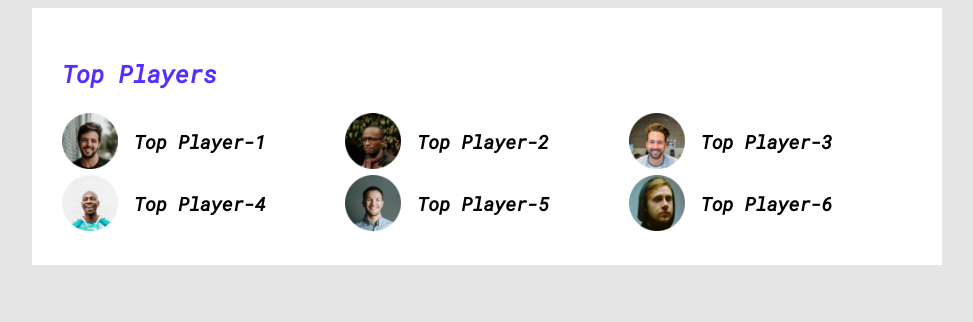
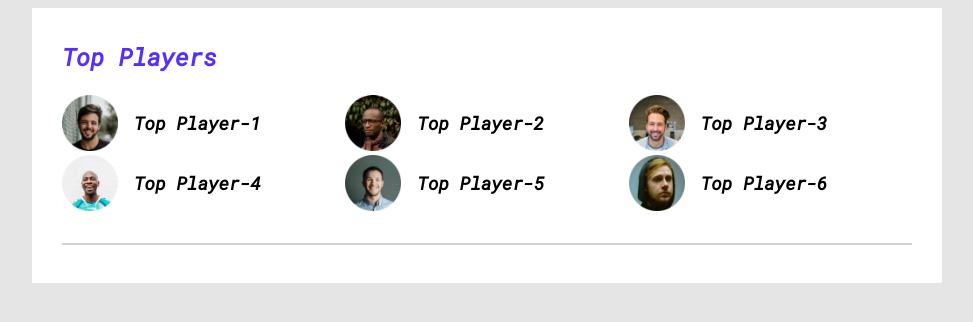
Before and after one commit to this-is-emon/leader-board-css3, a plain HTML site: page index.html in a window 1280 px wide. Shown: the whole page, without its empty margins (153-1126 px from the left). Drawn offline with Linux system fonts and the light colour scheme.

Commit message:
Changing different styles, ending of 9-4 and top-players section

```diff
--- a/index.html
+++ b/index.html
@@ -17,7 +17,7 @@
     <main>
         <!-- Top players and Top blogs -->
         <section class="container">
-            <div class="top-players ">
+            <div class="top-players">
                 <h2 class="section-title">Top Players</h2>
                 <div class="players">
                     <div class="player">
@@ -45,6 +45,7 @@
                         <h3 class="player-name">Top Player-6</h3>
                     </div>
                 </div>
+                <hr>
             </div>
             <div class="top-blogs">
 
--- a/styles/style.css
+++ b/styles/style.css
@@ -18,13 +18,22 @@ main{
     padding: 30px;
 }
 /* Top players styles */
+.top-players{
+
+}
 .section-title{
+    margin-top:3px;
     color:#562EFF;
     font-size: 24px;
 }
 .players{
     display: grid;
     grid-template-columns: 1fr 1fr 1fr;
+    margin-bottom: 30px;
+}
+hr{
+    border: 1px solid #D1D1D1;
+
 }
 .player{
     display: flex;
@@ -32,6 +41,7 @@ main{
 }
 .player-name{
     margin-left: 16px;
+    font-size: 18px;
 }
 .player img{
     width: 56px;
```
